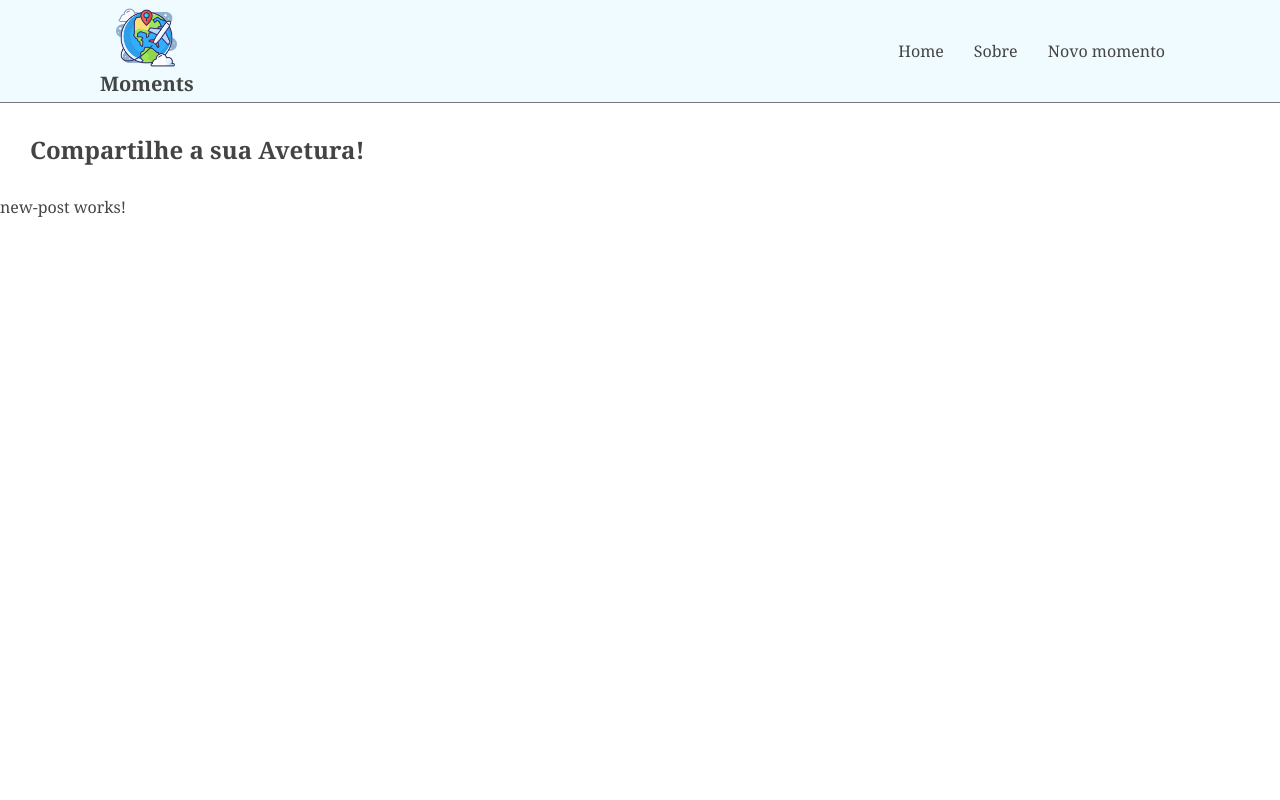
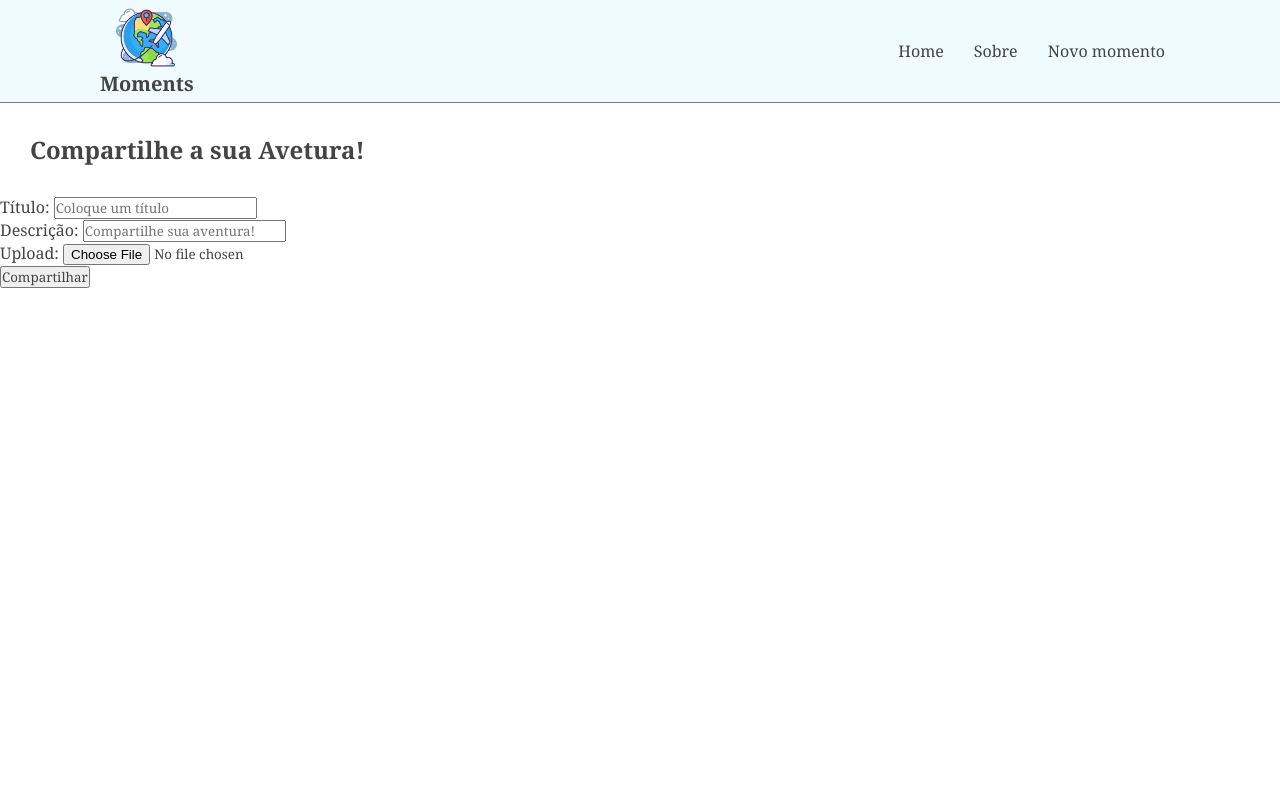
Before and after one commit to victorlourenco-vhl/adventures-front, an Angular app: page /new-moment in a window 1280 px wide. Shown: the top 800 px of the page. Built offline with nearby package versions, Linux system fonts and the light colour scheme.

Commit message:
FEAT: Criando a estrutura do formulário de postagem

```diff
--- a/src/app/components/new-post/new-post.component.html
+++ b/src/app/components/new-post/new-post.component.html
@@ -1 +1,15 @@
-<p>new-post works!</p>
+<form action="">
+    <div class="form-group">
+        <label for="title">Título: </label>
+        <input type="text" placeholder="Coloque um título" required>
+    </div>
+    <div class="form-group">
+        <label for="description">Descrição: </label>
+        <input type="text" placeholder="Compartilhe sua aventura!" required>
+    </div>
+    <div class="form-group">
+        <label for="image">Upload: </label>
+        <input type="file" required>
+    </div>
+    <input type="submit" value="{{ btnText }}">
+</form>
--- a/src/app/components/new-post/new-post.component.ts
+++ b/src/app/components/new-post/new-post.component.ts
@@ -1,4 +1,4 @@
-import { Component } from '@angular/core';
+import { Component, Input } from '@angular/core';
 
 @Component({
   selector: 'app-new-post',
@@ -7,4 +7,6 @@ import { Component } from '@angular/core';
 })
 export class NewPostComponent {
 
+  @Input() btnText!: string
+
 }
--- a/src/app/components/pages/new-moment/new-moment.component.html
+++ b/src/app/components/pages/new-moment/new-moment.component.html
@@ -1,2 +1,2 @@
 <h2>Compartilhe a sua <span>Avetura!</span></h2>
-<app-new-post></app-new-post>
+<app-new-post [btnText]="btnText"></app-new-post>
--- a/src/app/components/pages/new-moment/new-moment.component.ts
+++ b/src/app/components/pages/new-moment/new-moment.component.ts
@@ -6,5 +6,5 @@ import { Component } from '@angular/core';
   styleUrls: ['./new-moment.component.css']
 })
 export class NewMomentComponent {
-
+  btnText = "Compartilhar"
 }
```
